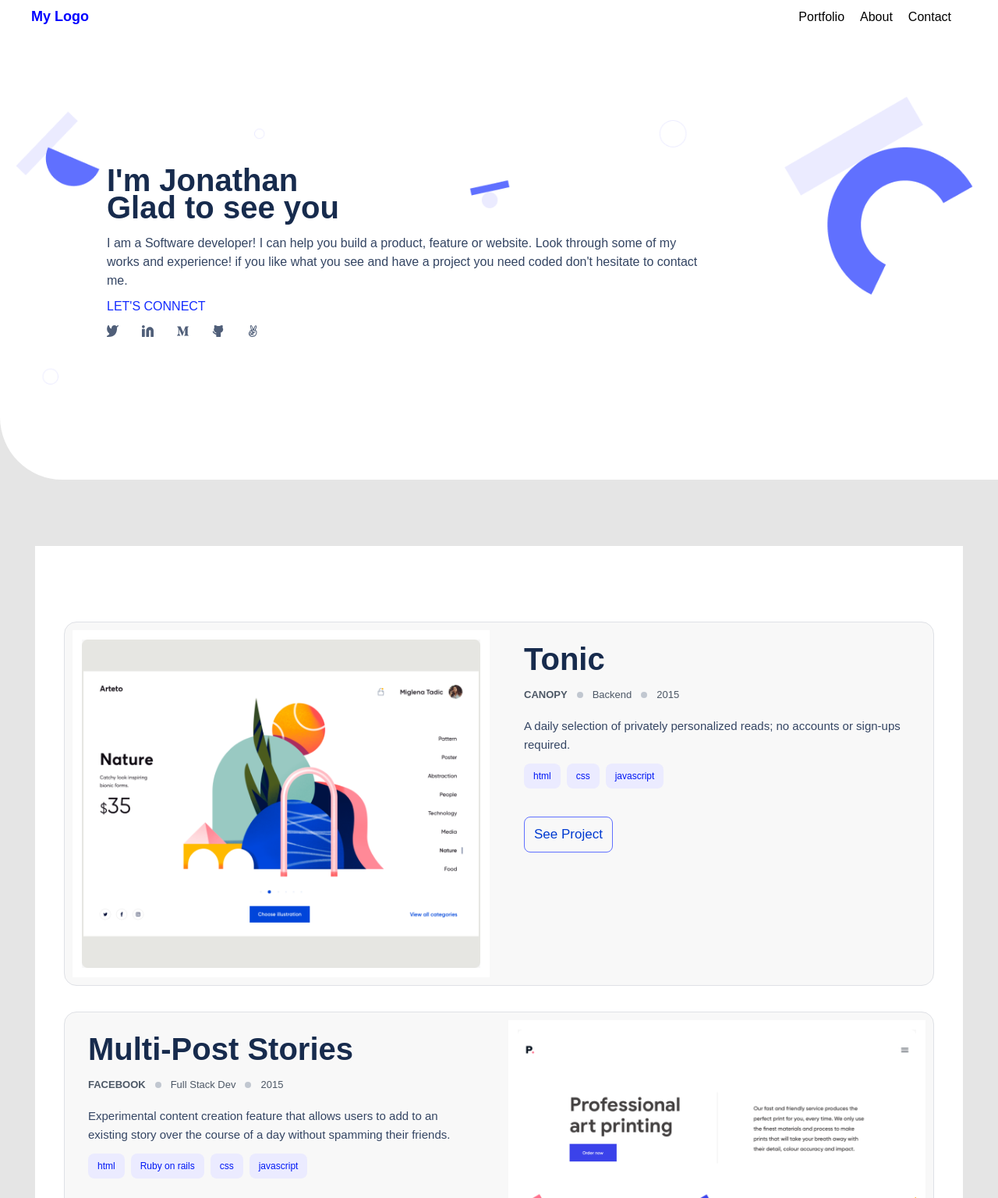
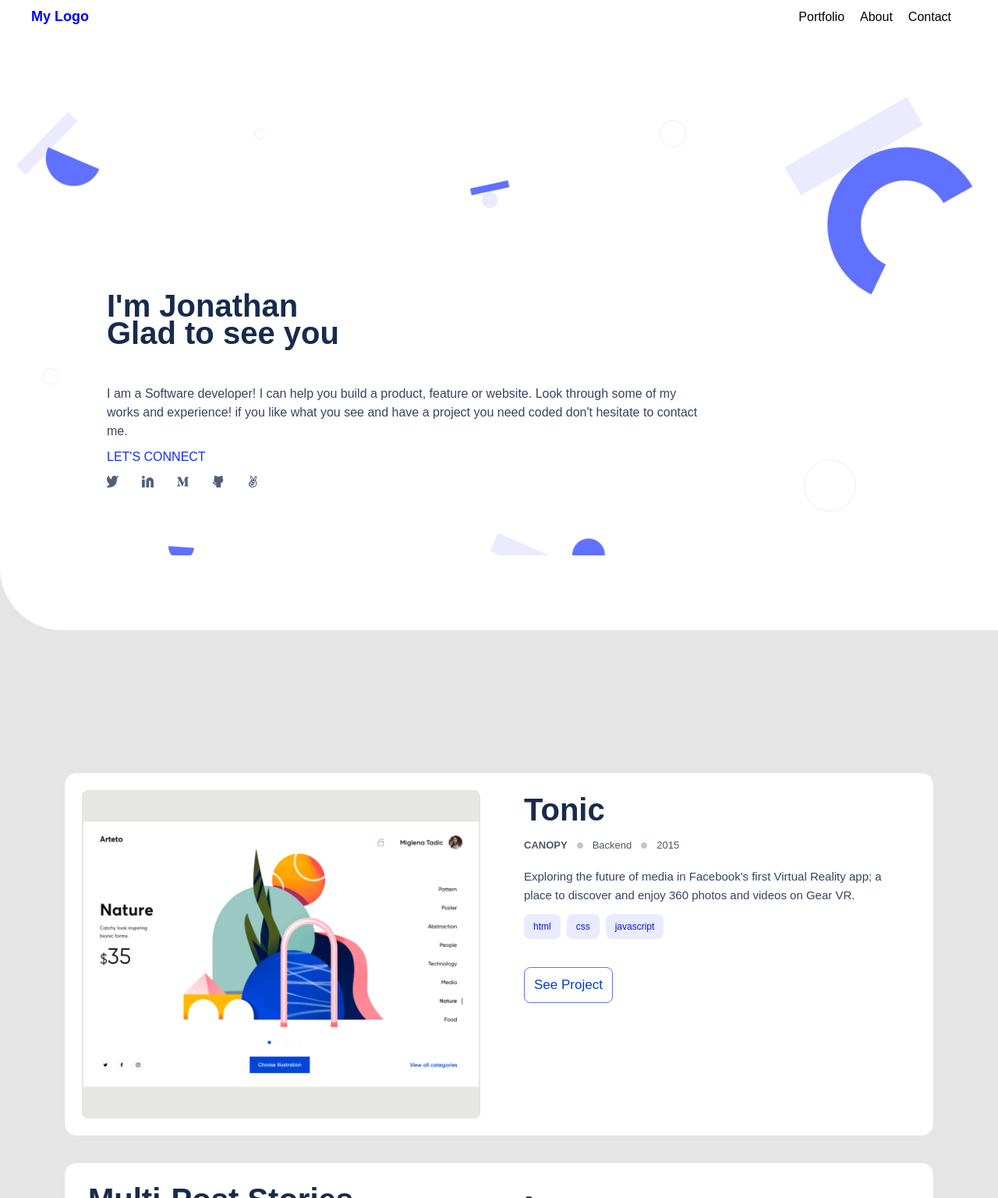
Before and after one commit to KAYEMBAJONATHAN/mydestop_pro, a website: page index.html in a window 1280 px wide. Shown: the top 1536 px of the page at 78% size. Drawn offline with Linux system fonts and the light colour scheme.

Commit message:
fix card img

```diff
--- a/index.html
+++ b/index.html
@@ -101,8 +101,8 @@
         </div>
         <div class="project-note">
           <p>
-            A daily selection of privately personalized reads; no accounts
-            or sign-ups required.
+            Exploring the future of media in Facebook's first Virtual Reality app;
+            a place to discover and enjoy 360 photos and videos on Gear VR.
           </p>
         </div>
         <div class="project-tag">
--- a/style.css
+++ b/style.css
@@ -44,12 +44,12 @@ header {
 
 section {
   padding: 5rem 1.25rem 6rem;
-  background-color: #fff;
+  background-color: #e5e5e5;
   margin: 0;
   margin-bottom: 0;
 }
 
-.major-container {
+.major-cbontainer {
   display: flex;
   flex-direction: column;
   border-bottom-left-radius: 80px;
@@ -158,6 +158,7 @@ a {
 
 .first-section {
   border-bottom-left-radius: 80px;
+  background-color: #fff;
 }
 
 .project-section {
@@ -171,7 +172,7 @@ a {
   border: 1px solid #dfe1e6;
   border-radius: 16px;
   padding: 16px;
-  background-color: #f8f8f8;
+  background-color: #fff;
   margin: 17px;
 }
 
@@ -548,6 +549,8 @@ ul.list-items.skill-items {
 
   .section-head h1 {
     width: 40%;
+    margin-top: 20%;
+    margin-bottom: 4%;
   }
 
   .section-head p {
@@ -579,7 +582,6 @@ ul.list-items.skill-items {
 
   .project-card img {
     height: 100%;
-    width: 100%;
     transition: transform cubic-bezier(0.55, 0.055, 0.675, 0.19) 0.5s;
     border: 12px solid white;
   }
@@ -632,6 +634,7 @@ ul.list-items.skill-items {
   .about {
     padding-left: 60px;
     padding-right: 50px;
+    background: #fff;
   }
 
   section.contact-form {
```
